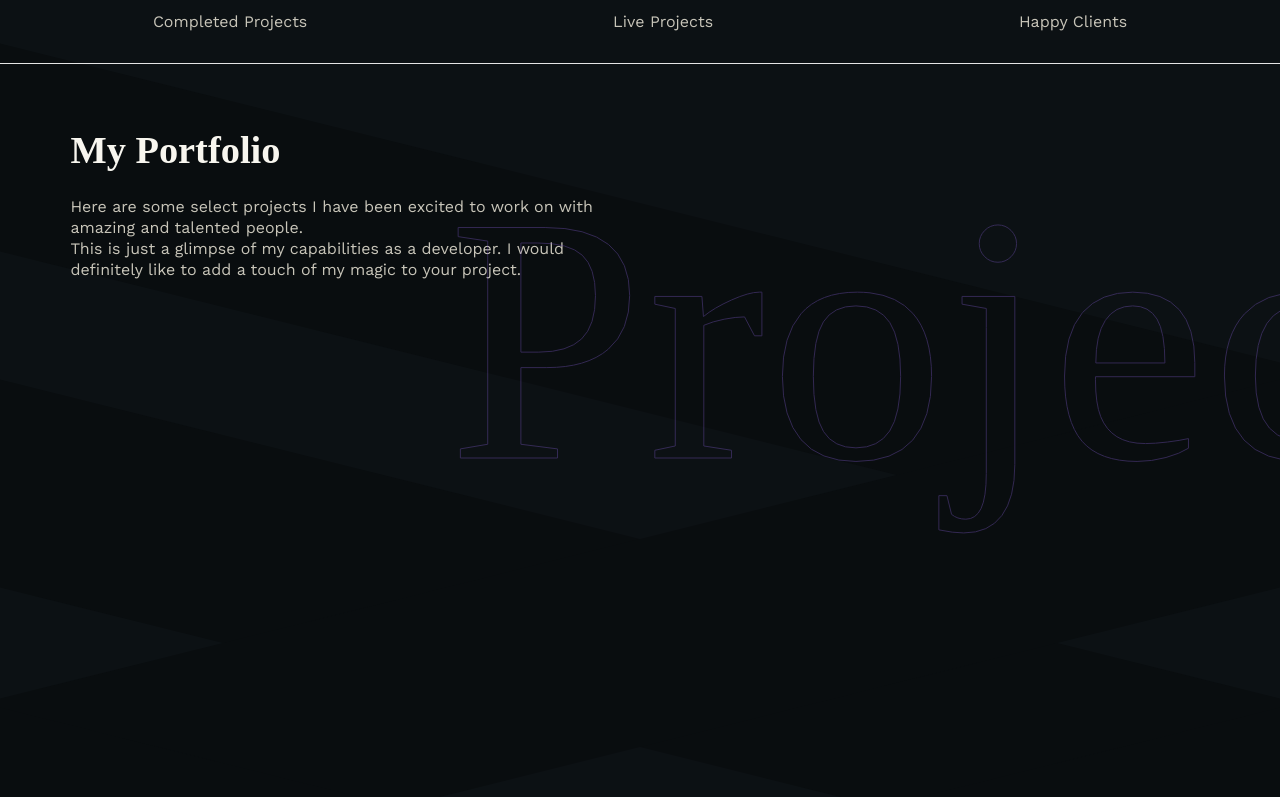
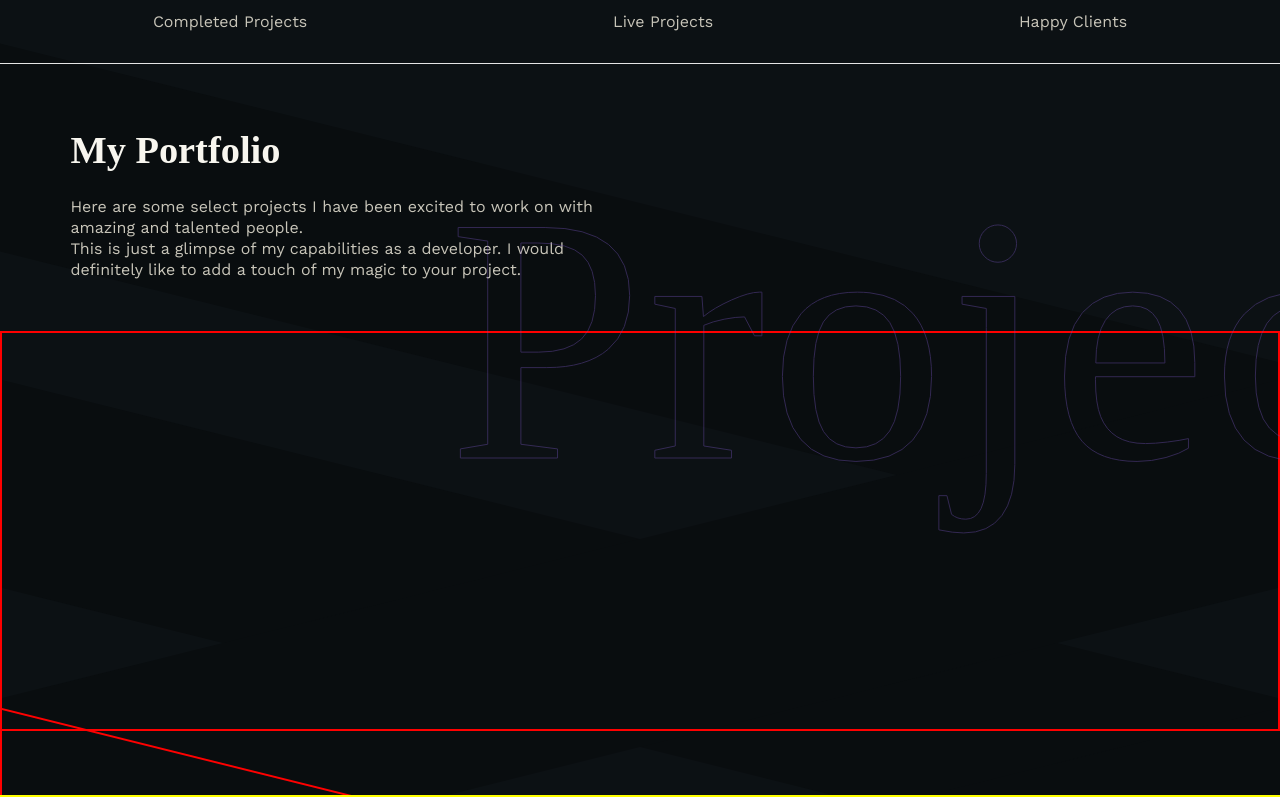
Before and after one commit to Webmekanic/My-Portfolio-v2.0.0, a React (Create React App) app: page / in a window 1280 px wide. Shown: the part 1149-1946 px from the top of the page. Built offline with nearby package versions, Linux system fonts and the light colour scheme; a web font is replaced by a local one.

Commit message:
feat:: add project item folder

```diff
--- a/src/pages/Home.jsx
+++ b/src/pages/Home.jsx
@@ -133,6 +133,7 @@ function Home() {
           <section className="projectSection">
             <BgText text={"Project"} classname="homeProjectBgText" />
             <ProjectSection>
+              <div className="projectSectionContainer">
                 <h1 className="aboutTitle">My Portfolio</h1>
                 <div className="projectParagraph">
                   <p className="sectionDescription">
@@ -145,8 +146,12 @@ function Home() {
                     project.
                   </p>
                 </div>
+              </div>
               <section className="myProject"></section>
             </ProjectSection>
+          </section>
+          <section className="contactSection">
+            <BgText text={"Contact"} classname="contactBgText" />
           </section>
         </section>
         {/* <Footer classname="homeFooter" /> */}
--- a/src/styles/HomeStyle.jsx
+++ b/src/styles/HomeStyle.jsx
@@ -86,6 +86,7 @@ export const MyHome = styled.div`
     left: 0;
     right: 0;
     top: 115rem;
+    border: 2px solid red;
   }
   .pattern8 {
     position: absolute;
@@ -456,6 +457,12 @@ export const MyHome = styled.div`
     position: relative;
     width: 100%;
   }
+  .contactSection {
+    border: 2px solid yellow;
+    margin-top: 4rem;
+    z-index: 20;
+    position: relative;
+  }
 
   @media ${({ theme }) => theme.mediaQueries.above768} {
     .homeAboutBgText {
@@ -740,17 +747,22 @@ export const ProjectStats = styled.section`
 `
 
 export const ProjectSection = styled.section`
-  width: 89%;
-  margin: auto;
-
+  .projectSectionContainer {
+    width: 89%;
+    margin: auto;
+  }
   .projectParagraph {
     padding-top: 1.5rem;
   }
   .homeProjectBgText {
     position: absolute;
-    top: 25px;
+    top: 20px;
   }
-
+  .myProject {
+    border: 2px solid red;
+    margin-top: 3.2rem;
+    height: 400px;
+  }
   @media ${({ theme }) => theme.mediaQueries.above768} {
     .projectParagraph {
       width: 68%;
```
Also changed, not shown: src/components/shared/ProjectItem.jsx (added, +7 -0 lines), src/styles/ProjectItemStyle.jsx (added). Lines whose indentation alone changed are shown as unchanged.
